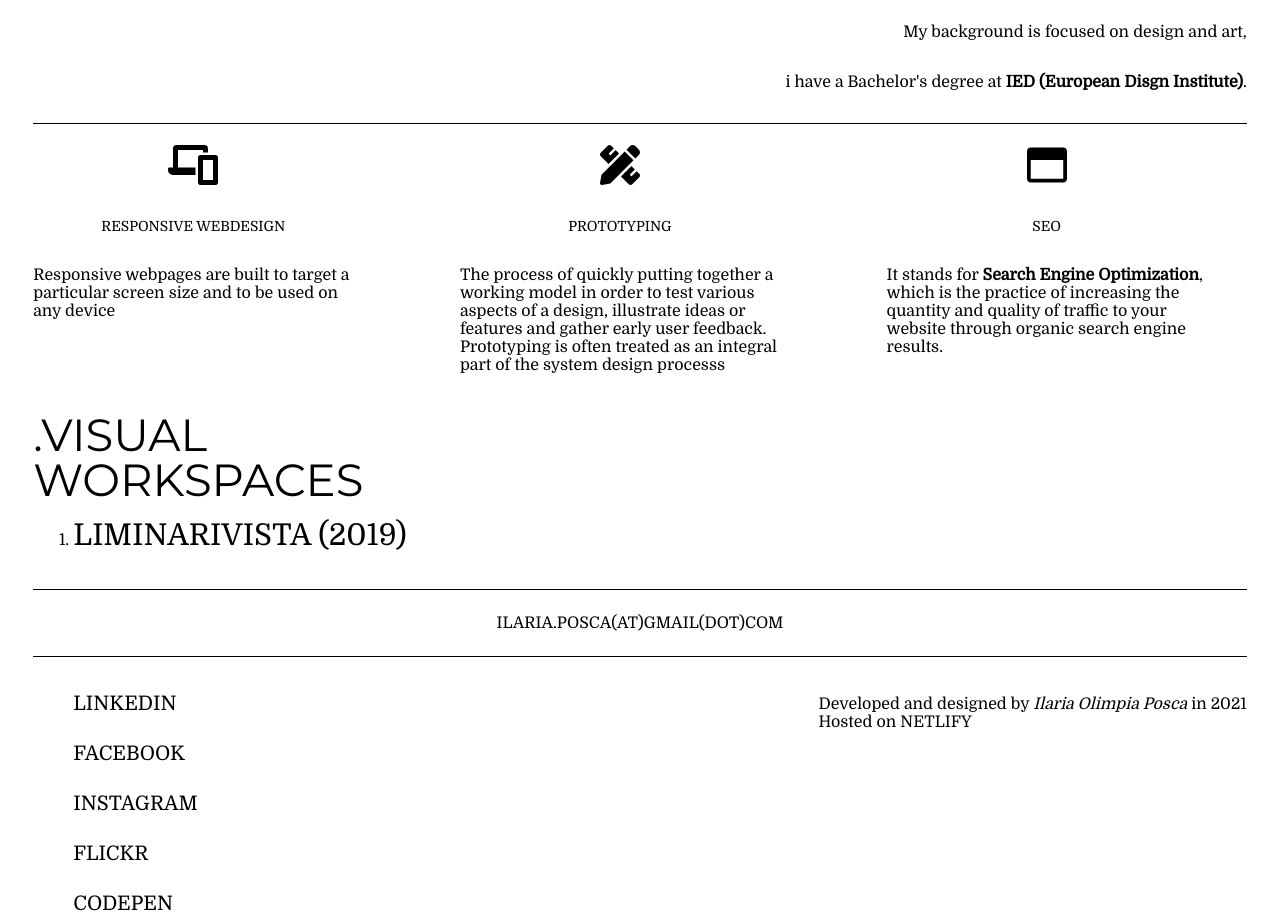
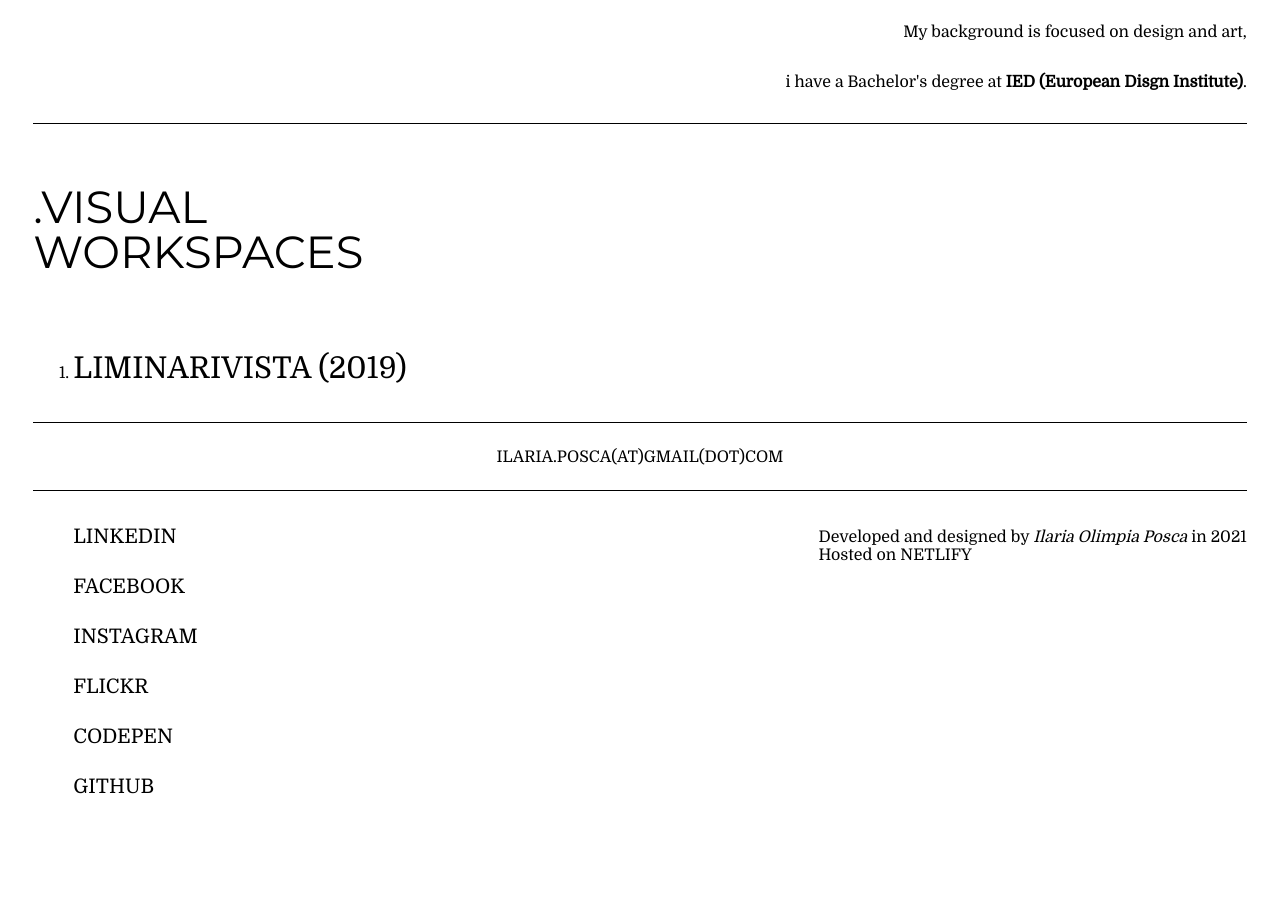
Before and after one commit to eroenegativo/my-portfolio, a Vue app: page / in a window 1280 px wide. Shown: the part 1320-2241 px from the top of the page. After the commit the page ends 2140 px from the top, so only its background shows below. Built offline with nearby package versions, Linux system fonts and the light colour scheme.

Commit message:
it fixes Worksection responsive with a slider

```diff
--- a/src/App.vue
+++ b/src/App.vue
@@ -3,7 +3,6 @@
     <Main/>
     <!--<Navbar />-->
     <About/>
-    <Carousel />
     <Projects />
     <Contacts />
   </div>
@@ -13,7 +12,6 @@
 import Main from './pages/Main.vue';
 //import Navbar from './components/navbar.vue';
 import About from './pages/About.vue';
-import Carousel from './components/carousel.vue';
 import Projects from'./pages/Workspaces.vue';
 import Contacts from'./pages/Contacts.vue';
 
@@ -23,7 +21,6 @@ export default {
     Main,
     //Navbar,
     About,
-    Carousel,
     Projects ,
     Contacts
   }
--- a/src/components/carousel.vue
+++ b/src/components/carousel.vue
@@ -1,24 +1,12 @@
 <template>
-<section id="skillset" >
-  <!--<h2 class="section-title">skills</h2>-->
-<VueSlickCarousel v-bind="settings">
+<VueSlickCarousel v-bind="settings" class="slider">
        <div class="slide">
-      <svg aria-hidden="true" focusable="false" data-prefix="fas" data-icon="phone-laptop" role="img" xmlns="http://www.w3.org/2000/svg" viewBox="0 0 640 512" class="svg-inline--fa fa-phone-laptop fa-w-20 fa-5x"><path fill="currentColor" d="M604 128H420a36 36 0 0 0-36 36v312a36 36 0 0 0 36 36h184a36 36 0 0 0 36-36V164a36 36 0 0 0-36-36zm-28 320H448V192h128zM128 64h320v32h64V48a48.1 48.1 0 0 0-47.91-48H111.91A48.1 48.1 0 0 0 64 48v240H16a16 16 0 0 0-16 16v16a64.14 64.14 0 0 0 63.91 64H352v-96H128z" class=""></path></svg>
-      <h6>Responsive WebDesign</h6>
-      <p class="slide-paragraph">Responsive webpages are built to target a particular screen size and to be used on any device</p>
-    </div>
-    <div class="slide">
-      <svg aria-hidden="true" focusable="false" data-prefix="fas" data-icon="pencil-ruler" role="img" xmlns="http://www.w3.org/2000/svg" viewBox="0 0 512 512" class="svg-inline--fa fa-pencil-ruler fa-w-16 fa-7x"><path fill="currentColor" d="M109.46 244.04l134.58-134.56-44.12-44.12-61.68 61.68a7.919 7.919 0 0 1-11.21 0l-11.21-11.21c-3.1-3.1-3.1-8.12 0-11.21l61.68-61.68-33.64-33.65C131.47-3.1 111.39-3.1 99 9.29L9.29 99c-12.38 12.39-12.39 32.47 0 44.86l100.17 100.18zm388.47-116.8c18.76-18.76 18.75-49.17 0-67.93l-45.25-45.25c-18.76-18.76-49.18-18.76-67.95 0l-46.02 46.01 113.2 113.2 46.02-46.03zM316.08 82.71l-297 296.96L.32 487.11c-2.53 14.49 10.09 27.11 24.59 24.56l107.45-18.84L429.28 195.9 316.08 82.71zm186.63 285.43l-33.64-33.64-61.68 61.68c-3.1 3.1-8.12 3.1-11.21 0l-11.21-11.21c-3.09-3.1-3.09-8.12 0-11.21l61.68-61.68-44.14-44.14L267.93 402.5l100.21 100.2c12.39 12.39 32.47 12.39 44.86 0l89.71-89.7c12.39-12.39 12.39-32.47 0-44.86z" class=""></path></svg>
-      <h6>Prototyping</h6>
-      <p class="slide-paragraph">The process of quickly putting together a working model in order to test various aspects of a design, illustrate ideas or features and gather early user feedback. <br />Prototyping is often treated as an integral part of the system design processs</p>
-    </div>
-    <div class="slide">
-     <svg aria-hidden="true" focusable="false" data-prefix="far" data-icon="window-maximize" role="img" xmlns="http://www.w3.org/2000/svg" viewBox="0 0 512 512" class="svg-inline--fa fa-window-maximize fa-w-16 fa-7x"><path fill="currentColor" d="M464 32H48C21.5 32 0 53.5 0 80v352c0 26.5 21.5 48 48 48h416c26.5 0 48-21.5 48-48V80c0-26.5-21.5-48-48-48zm0 394c0 3.3-2.7 6-6 6H54c-3.3 0-6-2.7-6-6V192h416v234z" class=""></path></svg>
-      <h6>SEO</h6>
-      <p class="slide-paragraph">It stands for <b>Search Engine Optimization</b>, which is the practice of increasing the quantity and quality of traffic to your website through organic search engine results.</p>
+        <a href="https://liminarivista.it"  class="project-link" alt="Rivista Culturale Online">
+              <img src="../assets/limina-rivista.png"/>
+              <h6>(2019)Custom Wordpress Theme</h6>
+        </a>
       </div>
 </VueSlickCarousel>
-</section>
 </template>
 
 <script>
@@ -31,36 +19,15 @@ export default {
           arrows: false,
           infinite:false,
           initialSlide: 0,
-          "responsive": [
-        {
-            "breakpoint": 1024,
-                "settings": {
-                    "slidesToShow": 3,
-                     "slidesToScroll": 1,
-                    "dots": false
-            }
+          slidesToShow: 1,
+          slidesToScroll: 1,
+          dots:true,
+          customPaging : function(slider, i) {
+            var thumb = document.querySelector(slider.$slides[i]).data();
+           return '<a>'+thumb[i]+'</a>';
         },
-        {
-        "breakpoint": 600,
-            "settings": {
-                "slidesToShow": 1,
-                "slidesToScroll": 1,
-                "dots": true
-            }
       },
-        {
-        "breakpoint": 480,
-            "settings": {
-                    "slidesToShow": 1,
-                    "slidesToScroll": 1,
-                    "dots": true
-            }
-        }
-    ]
-        },
-
     }
   },
 }
-
 </script>
--- a/src/components/projects.vue
+++ b/src/components/projects.vue
@@ -1,5 +1,5 @@
 <template>
-  <div class="row">
+  <div class="row projects">
     <ol>
       <li>
           <a href="https://liminarivista.it"  class="project-link" alt="Rivista Culturale Online"
--- a/src/pages/Workspaces.vue
+++ b/src/pages/Workspaces.vue
@@ -2,16 +2,19 @@
     <section v-onscroll id="work">
         <h2 class="section-title">Visual <br/> Workspaces</h2>
         <Projects />
+        <VueSlickCarousel/>
     </section>
 </template>
 
 
 <script>
  import Projects from "../components/projects.vue";
+  import VueSlickCarousel from "../components/carousel.vue";
 
  export default {
     components: {
-        Projects
+        Projects,
+        VueSlickCarousel
     },
  };
 </script>
--- /dev/null
+++ b/src/stylesheet/carousel.css
@@ -0,0 +1,72 @@
+.row.projects {
+  display: none;
+}
+
+.slick-track {
+  display: flex;
+  flex-direction: row;
+}
+
+.slick-slide {
+  width: auto;
+}
+
+.slick-dots {
+  display: flex !important;
+  flex-direction: row;
+  justify-content: center;
+}
+
+.slick-dots li {
+  width: 14px;
+  height: 14px;
+  border: 1px solid #413d41;
+  background-color: #f3f3f3;
+  border-radius: 100%;
+  margin-right: 2%;
+}
+
+.slick-dots button {
+  display: none;
+}
+
+.slick-dots .slick-active {
+  background-color: #413d41;
+  border: 1px solid #f3f3f3;
+}
+
+.slide {
+  text-align: center;
+  margin: 5% 0;
+}
+
+.slide ol li ::marker {
+  font-size: 30px;
+}
+
+.slide a {
+  width: 100vw;
+}
+
+.slide a img {
+  position: relative;
+  width: 100%;
+}
+
+.slide a h6 {
+  position: absolute;
+  top: 50%;
+  left: 30%;
+  mix-blend-mode: exclusion;
+  color: white;
+  font-size: 20px;
+}
+
+@media (min-width: 1025px) {
+  .slick-slider {
+    display: none;
+  }
+  .row.projects {
+    display: block;
+  }
+}
--- /dev/null
+++ b/src/stylesheet/carousel.min.css
@@ -0,0 +1 @@
+.row.projects{display:none}.slick-track{display:flex;flex-direction:row}.slick-slide{width:auto}.slick-dots{display:flex !important;flex-direction:row;justify-content:center}.slick-dots li{width:14px;height:14px;border:1px solid #413d41;background-color:#f3f3f3;border-radius:100%;margin-right:2%}.slick-dots button{display:none}.slick-dots .slick-active{background-color:#413d41;border:1px solid #f3f3f3}.slide{text-align:center;margin:5% 0}.slide ol li ::marker{font-size:30px}.slide a{width:100vw}.slide a img{position:relative;width:100%}.slide a h6{position:absolute;top:50%;left:30%;mix-blend-mode:exclusion;color:white;font-size:20px}@media (min-width: 1025px){.slick-slider{display:none}.row.projects{display:block}}
--- a/src/stylesheet/carousel.scss
+++ b/src/stylesheet/carousel.scss
@@ -1,3 +1,7 @@
+
+.row.projects{
+    display: none;
+ }
 .slick-track{
     display:flex;
     flex-direction: row;
@@ -28,26 +32,34 @@
 .slide{
     text-align: center;
     margin: 5% 0;
-    svg{
-        height:40px;
+    ol{
+        li{
+            ::marker{
+               font-size: 30px;
+             }
+         }
+     }
+    a{
+        width: 100vw;
+        img{
+            position: relative;
+            width: 100%;
         }
-
+        h6{
+            position: absolute;
+            top: 50%;
+            left: 30%;
+            mix-blend-mode: exclusion;
+            color: white;
+            font-size: 20px;
+        }
     }
-
+    }
     @media (min-width:1025px) {
-        .slide{
-            width:25vw!important;
-
-            }
-        .slick-track{
-            width:100vw !important;
+        .slick-slider {
+          display:none;
         }
-        .slick-dots{
-
-            li{
-                width: 20px;
-                height: 20px;
-
-            }
-        }
-     }
+        .row.projects{
+            display: block;
+         }
+    }
--- a/src/stylesheet/default.scss
+++ b/src/stylesheet/default.scss
@@ -63,7 +63,7 @@ ul {
     margin:0;
   }
 
-/*navbar*/
+/*navbar
 .main-nav{
     position:fixed;
     transform: rotate(-90deg);
@@ -83,6 +83,7 @@ ul {
         }
     }
 }
+*/
 /*About Me*/
 .box{
     margin:0 auto;
--- /dev/null
+++ b/src/stylesheet/typography.css
@@ -0,0 +1,110 @@
+@import url("https://fonts.googleapis.com/css2?family=Montserrat&display=swap");
+@import url("https://fonts.googleapis.com/css2?family=Domine&display=swap");
+body {
+  font-family: 'Domine', serif;
+  font-size: 10px;
+}
+
+h1, h2, h3 {
+  font-family: 'Montserrat', sans-serif;
+  text-transform: uppercase;
+  font-size: 50px;
+  line-height: 100px;
+  text-align: center;
+  font-weight: 400;
+}
+
+h1 span:first-child, h2 span:first-child, h3 span:first-child {
+  float: left;
+}
+
+h1 span:last-child, h2 span:last-child, h3 span:last-child {
+  float: right;
+}
+
+h2.section-title {
+  text-align: left;
+  margin: 0;
+}
+
+h2.section-title::before {
+  content: '.';
+}
+
+h2 {
+  margin: 0 10%;
+}
+
+h3 {
+  text-align: right;
+}
+
+h4 {
+  text-transform: uppercase;
+  font-weight: 200;
+  text-align: center;
+}
+
+h6 {
+  font-size: 14px;
+  text-transform: uppercase;
+  font-weight: 200;
+}
+
+a {
+  display: block;
+  text-transform: uppercase;
+  font-weight: 400;
+  color: inherit;
+  text-decoration: none;
+}
+
+a.project-link {
+  font-size: 20px;
+}
+
+a.social-link {
+  font-size: 16px;
+  white-space: pre;
+  line-height: 50px;
+}
+
+.fa-arrow-left.fa-w-14 {
+  width: 40px;
+}
+
+h2.section-title {
+  font-size: 45px;
+  line-height: 45px;
+}
+
+@media (min-width: 641px) {
+  body {
+    font-size: 16px;
+  }
+  h1, h2, h3 {
+    font-size: 100px;
+  }
+  h1.section-title, h2.section-title, h3.section-title {
+    padding: 5% 0;
+  }
+  a.project-link {
+    font-size: 30px;
+  }
+  a.social-link {
+    font-size: 20px;
+  }
+  body {
+    font-size: 16px;
+  }
+}
+
+.slide-paragraph {
+  text-align: left;
+}
+
+@media (min-width: 1025px) {
+  h1, h2, h3 {
+    font-size: 120px;
+  }
+}
--- /dev/null
+++ b/src/stylesheet/typography.min.css
@@ -0,0 +1 @@
+@import url("https://fonts.googleapis.com/css2?family=Montserrat&display=swap");@import url("https://fonts.googleapis.com/css2?family=Domine&display=swap");body{font-family:'Domine', serif;font-size:10px}h1,h2,h3{font-family:'Montserrat', sans-serif;text-transform:uppercase;font-size:50px;line-height:100px;text-align:center;font-weight:400}h1 span:first-child,h2 span:first-child,h3 span:first-child{float:left}h1 span:last-child,h2 span:last-child,h3 span:last-child{float:right}h2.section-title{text-align:left;margin:0}h2.section-title::before{content:'.'}h2{margin:0 10%}h3{text-align:right}h4{text-transform:uppercase;font-weight:200;text-align:center}h6{font-size:14px;text-transform:uppercase;font-weight:200}a{display:block;text-transform:uppercase;font-weight:400;color:inherit;text-decoration:none}a.project-link{font-size:20px}a.social-link{font-size:16px;white-space:pre;line-height:50px}.fa-arrow-left.fa-w-14{width:40px}h2.section-title{font-size:45px;line-height:45px}@media (min-width: 641px){body{font-size:16px}h1,h2,h3{font-size:100px}h1.section-title,h2.section-title,h3.section-title{padding:5% 0}a.project-link{font-size:30px}a.social-link{font-size:20px}body{font-size:16px}}.slide-paragraph{text-align:left}@media (min-width: 1025px){h1,h2,h3{font-size:120px}}
--- a/src/stylesheet/typography.scss
+++ b/src/stylesheet/typography.scss
@@ -78,6 +78,9 @@ h2.section-title{
     }
     h1, h2,h3{
         font-size: 100px;
+        &.section-title{
+           padding: 5% 0;
+         }
      }
      a{
         &.project-link{
```
Also changed, not shown: robot.txt. Lines whose indentation alone changed are shown as unchanged.
